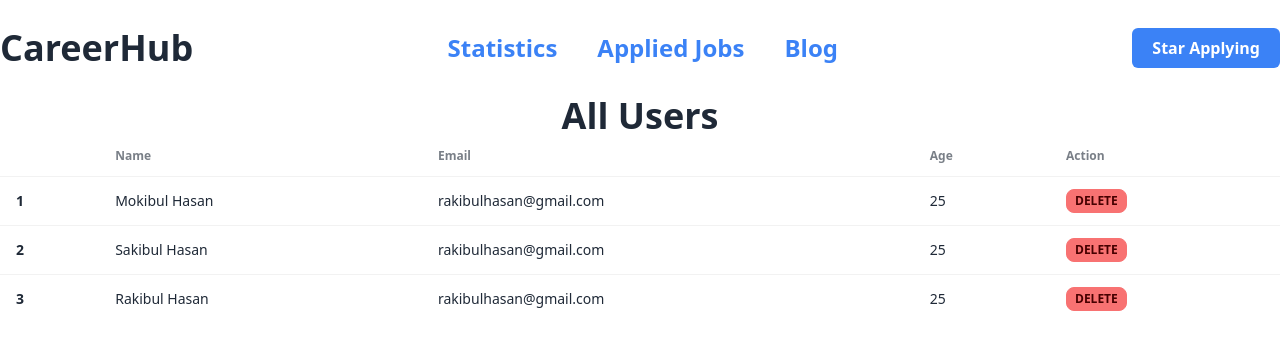
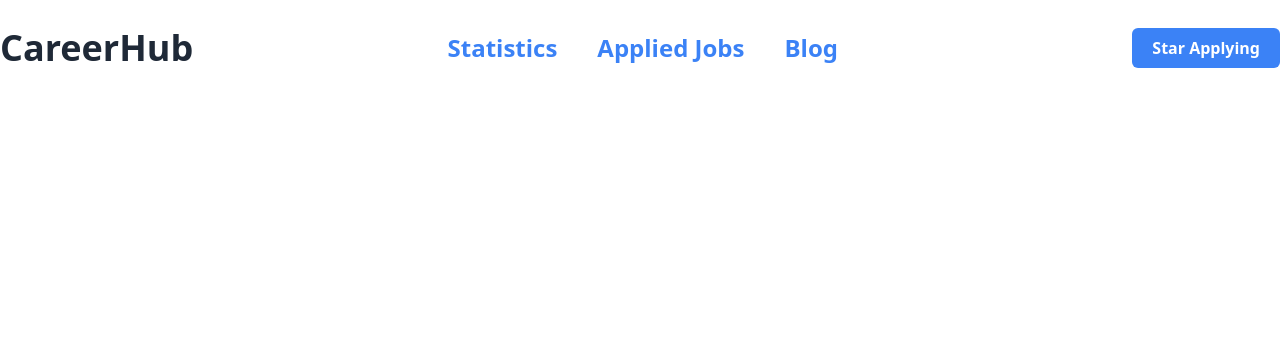
Before and after one commit to AshikurZaman01/React-Practice_, a React (Vite) app: page / in a window 1280 px wide. Shown: the top 350 px of the page. Built offline with nearby package versions, Linux system fonts and the light colour scheme.

Commit message:
add context api

```diff
--- /dev/null
+++ b/src/Components/Pages/Home/Context/TodoContext.js
@@ -0,0 +1,21 @@
+import { createContext, useContext } from "react";
+
+export const TodoContext = createContext({
+    todos: [
+        {
+            id: 1,
+            todo: "todo msg",
+            completed: false
+        }
+    ],
+    addTodo: (todo) => { },
+    updateTodo: (id, todo) => { },
+    deleteTodo: (id) => { },
+});
+
+export const useTodo = () => {
+    return useContext(TodoContext);
+}
+
+
+export const TodoProvider = TodoContext.Provider;
--- /dev/null
+++ b/src/Components/Pages/Home/Context/index.js
@@ -0,0 +1 @@
+export { TodoContext, TodoProvider, useTodo } from "./TodoContext";
--- a/src/Components/Pages/Home/Home.jsx
+++ b/src/Components/Pages/Home/Home.jsx
@@ -1,37 +1,12 @@
-import React from 'react';
-import { useState } from 'react';
-import Users from './Users';
+import React, { useState } from 'react';
 
 const Home = () => {
 
-    const [users, setUsers] = useState([
-        {
-            name: 'Mokibul Hasan',
-            age: 25,
-            email: 'rakibulhasan@gmail.com'
-        },
-        {
-            name: 'Sakibul Hasan',
-            age: 25,
-            email: 'rakibulhasan@gmail.com'
-        },
-        {
-            name: 'Rakibul Hasan',
-            age: 25,
-            email: 'rakibulhasan@gmail.com'
-        }
-    ]);
-
-    const handleDeleteUser = (id) => {
-
-        const newUser = users.filter((user, index) => index !== id)
-        setUsers(newUser);
-
-    }
+    const [todos, setTodos] = useState([]);
 
     return (
         <div>
-            <Users users={users} handleDeleteUser={handleDeleteUser}></Users>
+
         </div>
     );
 };
--- a/src/Components/Pages/Home/User.jsx
+++ /dev/null
@@ -1,10 +0,0 @@
-import React from 'react';
-
-const User = () => {
-    return (
-        <div>
-        </div>
-    );
-};
-
-export default User;
--- a/src/Components/Pages/Home/Users.jsx
+++ /dev/null
@@ -1,46 +0,0 @@
-import React from 'react';
-
-const Users = ({ users, handleDeleteUser }) => {
-
-    const handleDelete = id => {
-        handleDeleteUser(id);
-    }
-
-    return (
-        <div>
-            <div>
-                <h1 className='text-center text-4xl font-semibold'>All Users</h1>
-            </div>
-
-            <div>
-                <div className="overflow-x-auto">
-                    <table className="table w-full">
-                        {/* <!-- head --> */}
-                        <thead>
-                            <tr>
-                                <th></th>
-                                <th>Name</th>
-                                <th>Email</th>
-                                <th>Age</th>
-                                <th>Action</th>
-                            </tr>
-                        </thead>
-                        <tbody>
-                            {/* <!-- row 1 --> */}
-                            {users.map((user, index) => <tr key={user.id}>
-                                <th>{index + 1}</th>
-                                <td>{user.name}</td>
-                                <td>{user.email}</td>
-                                <td>{user.age}</td>
-                                <td><button onClick={() => handleDelete(index)} className='btn btn-xs btn-error'>Delete</button></td>
-                            </tr>)}
-                        </tbody>
-                    </table>
-                </div>
-            </div>
-
-        </div>
-    );
-};
-
-export default Users;
```
